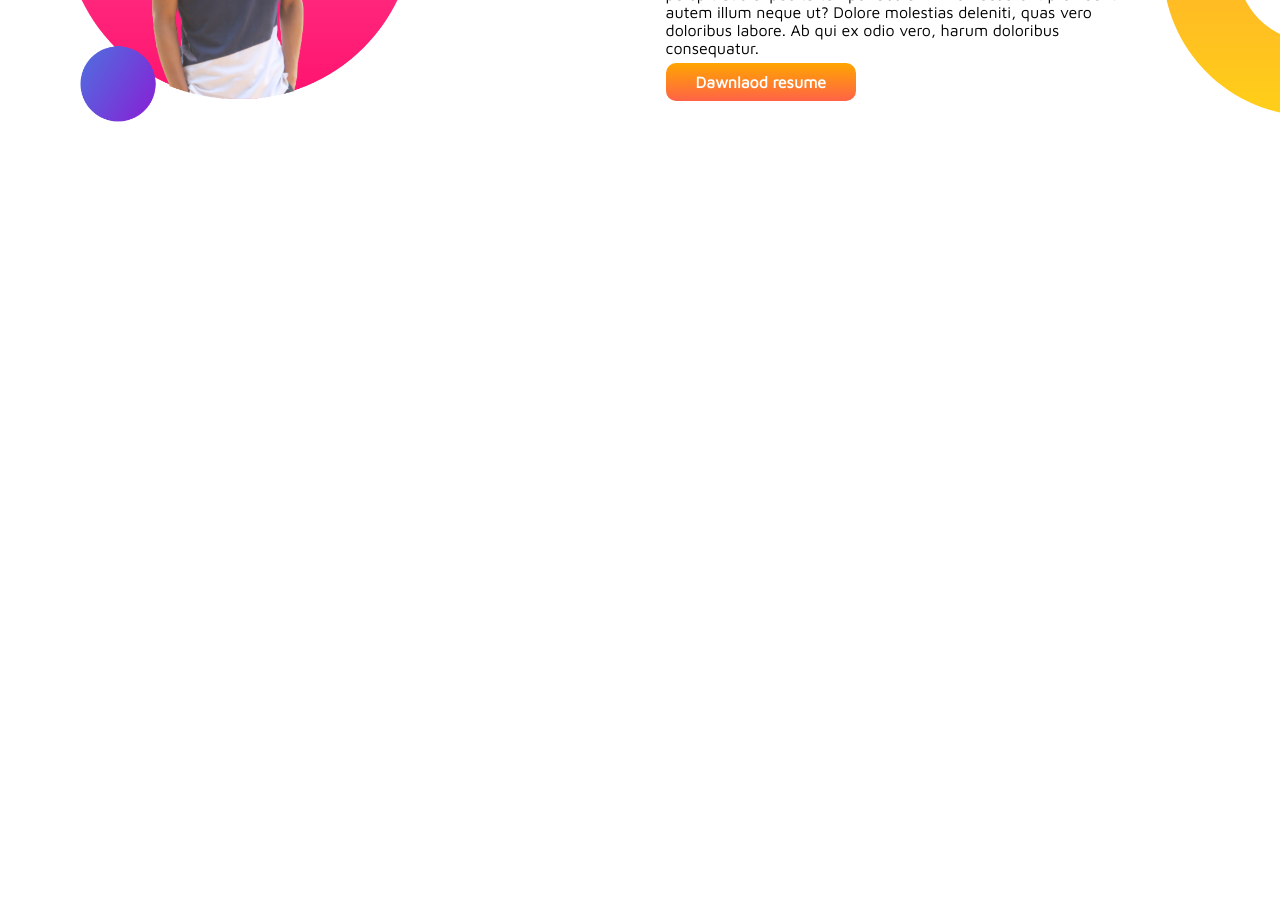
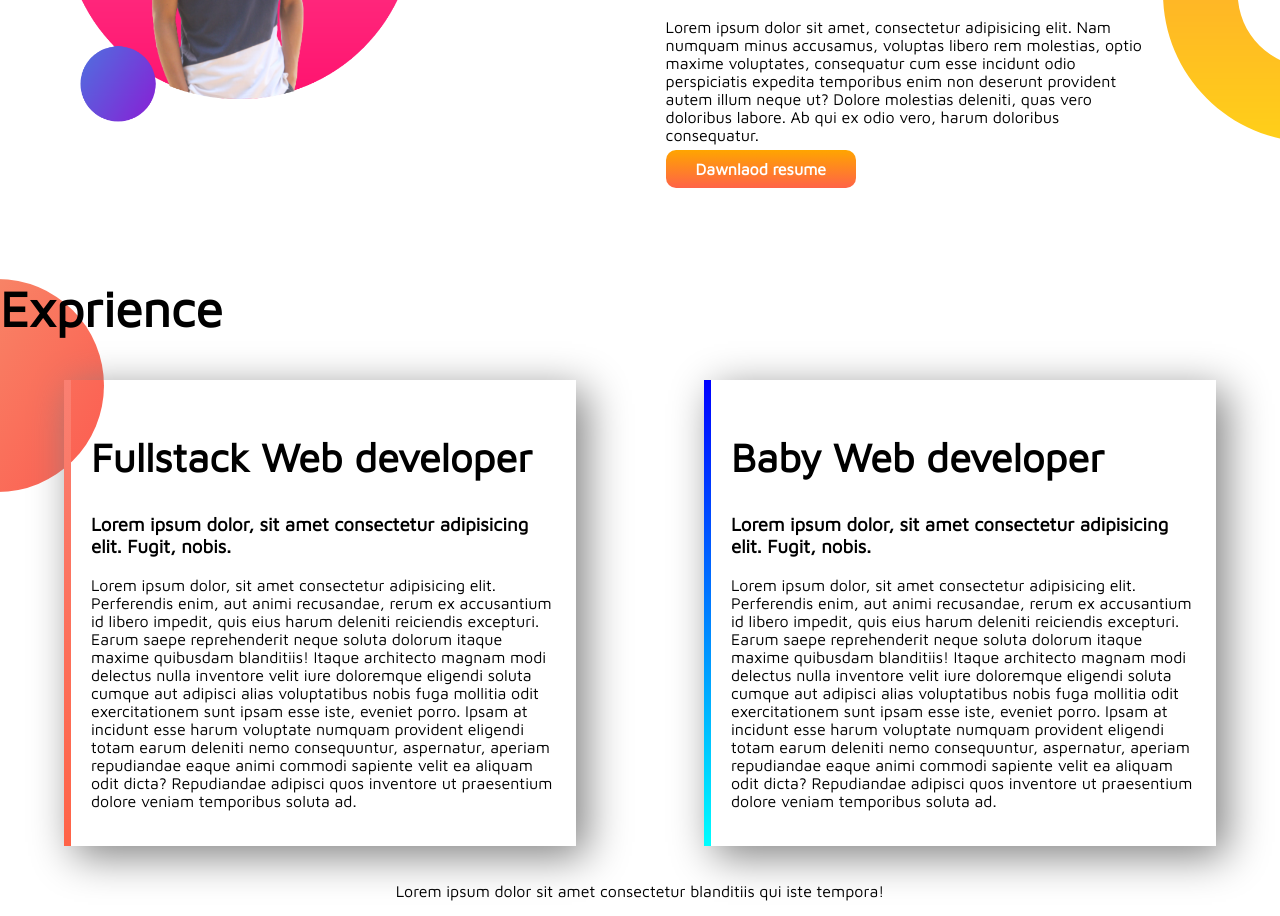
Before and after one commit to devTamim/portfolio, a plain HTML site: page index.html in a window 1280 px wide. Shown: the part 701-1617 px from the top of the page. Before the commit the page ends 886 px from the top, so only its background shows below. Drawn offline with Linux system fonts and the light colour scheme.

Commit message:
exprience and footer added

```diff
--- a/index.html
+++ b/index.html
@@ -16,7 +16,7 @@
     <title>Ahmed Tamim Portfolio</title>
   </head>
   <body>
-    <section class="top">
+    <section class="top flexible-container">
       <div class="half-width">
         <h1>Welcome To</h1>
         <h1>
@@ -35,13 +35,13 @@
         <img src="media/my-bg.png" alt="" />
       </div>
     </section>
-    <section class="dream-big">
+    <section class="dream-big flexible-container">
       <div class="half-width">
         <img src="media/my-bg2.png" alt="" />
       </div>
       <div class="half-width">
         <h1>Dream Big</h1>
-        <h3>Lorem ipsum dolor sit amet consectetur.</h3>
+        <h2>Lorem ipsum dolor sit amet consectetur.</h2>
         <p>
           Lorem ipsum dolor sit amet, consectetur adipisicing elit. Nam numquam
           minus accusamus, voluptas libero rem molestias, optio maxime
@@ -53,5 +53,55 @@
         <a class="btn-link" href="" target="_blabk">Dawnlaod resume</a>
       </div>
     </section>
+    <section class="exprience">
+      <h1>Exprience</h1>
+      <div class="flexible-container">
+        <div id="fullstack" class="exprience-item">
+          <h2>Fullstack Web developer</h2>
+          <h3>
+            Lorem ipsum dolor, sit amet consectetur adipisicing elit. Fugit,
+            nobis.
+          </h3>
+          <p>
+            Lorem ipsum dolor, sit amet consectetur adipisicing elit.
+            Perferendis enim, aut animi recusandae, rerum ex accusantium id
+            libero impedit, quis eius harum deleniti reiciendis excepturi. Earum
+            saepe reprehenderit neque soluta dolorum itaque maxime quibusdam
+            blanditiis! Itaque architecto magnam modi delectus nulla inventore
+            velit iure doloremque eligendi soluta cumque aut adipisci alias
+            voluptatibus nobis fuga mollitia odit exercitationem sunt ipsam esse
+            iste, eveniet porro. Ipsam at incidunt esse harum voluptate numquam
+            provident eligendi totam earum deleniti nemo consequuntur,
+            aspernatur, aperiam repudiandae eaque animi commodi sapiente velit
+            ea aliquam odit dicta? Repudiandae adipisci quos inventore ut
+            praesentium dolore veniam temporibus soluta ad.
+          </p>
+        </div>
+        <div id="webdev" class="exprience-item">
+          <h2>Baby Web developer</h2>
+          <h3>
+            Lorem ipsum dolor, sit amet consectetur adipisicing elit. Fugit,
+            nobis.
+          </h3>
+          <p>
+            Lorem ipsum dolor, sit amet consectetur adipisicing elit.
+            Perferendis enim, aut animi recusandae, rerum ex accusantium id
+            libero impedit, quis eius harum deleniti reiciendis excepturi. Earum
+            saepe reprehenderit neque soluta dolorum itaque maxime quibusdam
+            blanditiis! Itaque architecto magnam modi delectus nulla inventore
+            velit iure doloremque eligendi soluta cumque aut adipisci alias
+            voluptatibus nobis fuga mollitia odit exercitationem sunt ipsam esse
+            iste, eveniet porro. Ipsam at incidunt esse harum voluptate numquam
+            provident eligendi totam earum deleniti nemo consequuntur,
+            aspernatur, aperiam repudiandae eaque animi commodi sapiente velit
+            ea aliquam odit dicta? Repudiandae adipisci quos inventore ut
+            praesentium dolore veniam temporibus soluta ad.
+          </p>
+        </div>
+      </div>
+    </section>
+    <footer>
+      <p>Lorem ipsum dolor sit amet consectetur blanditiis qui iste tempora!</p>
+    </footer>
   </body>
 </html>
--- a/style.css
+++ b/style.css
@@ -5,13 +5,16 @@ body {
 h1 {
   font-size: 50px;
 }
+h2 {
+  font-size: 40px;
+}
 .fname {
   color: rgb(56, 161, 223);
 }
 .lname {
   color: rgb(21, 129, 192);
 }
-section {
+.flexible-container {
   display: flex;
 }
 .half-width {
@@ -40,3 +43,28 @@ section {
   background-repeat: no-repeat;
   background-position: right;
 }
+.exprience-item {
+  width: 40%;
+  margin-left: 5%;
+  margin-right: 5%;
+  box-shadow: 10px 10px 40px gray;
+  padding: 20px;
+}
+.exprience {
+  background-image: url(media/exp-bg.png);
+  background-repeat: no-repeat;
+}
+#fullstack {
+  border-left: 7px solid;
+  border-image: linear-gradient(salmon, tomato);
+  border-image-slice: 1;
+}
+#webdev {
+  border-left: 7px solid;
+  border-image: linear-gradient(blue, cyan);
+  border-image-slice: 1;
+}
+footer p {
+  padding-top: 20px;
+  text-align: center;
+}
```
Also changed, not shown: media/exp-bg.png (added).
